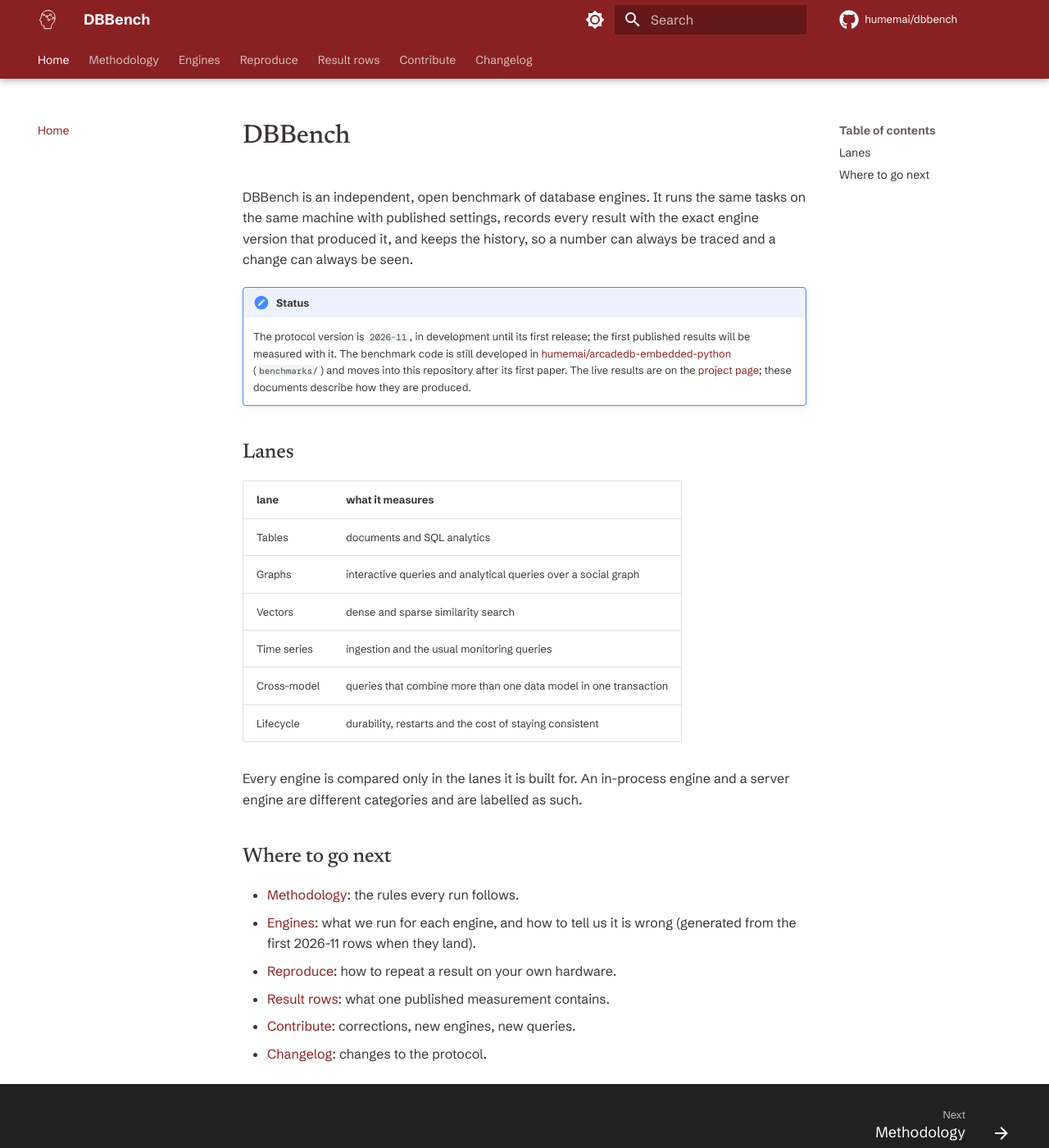
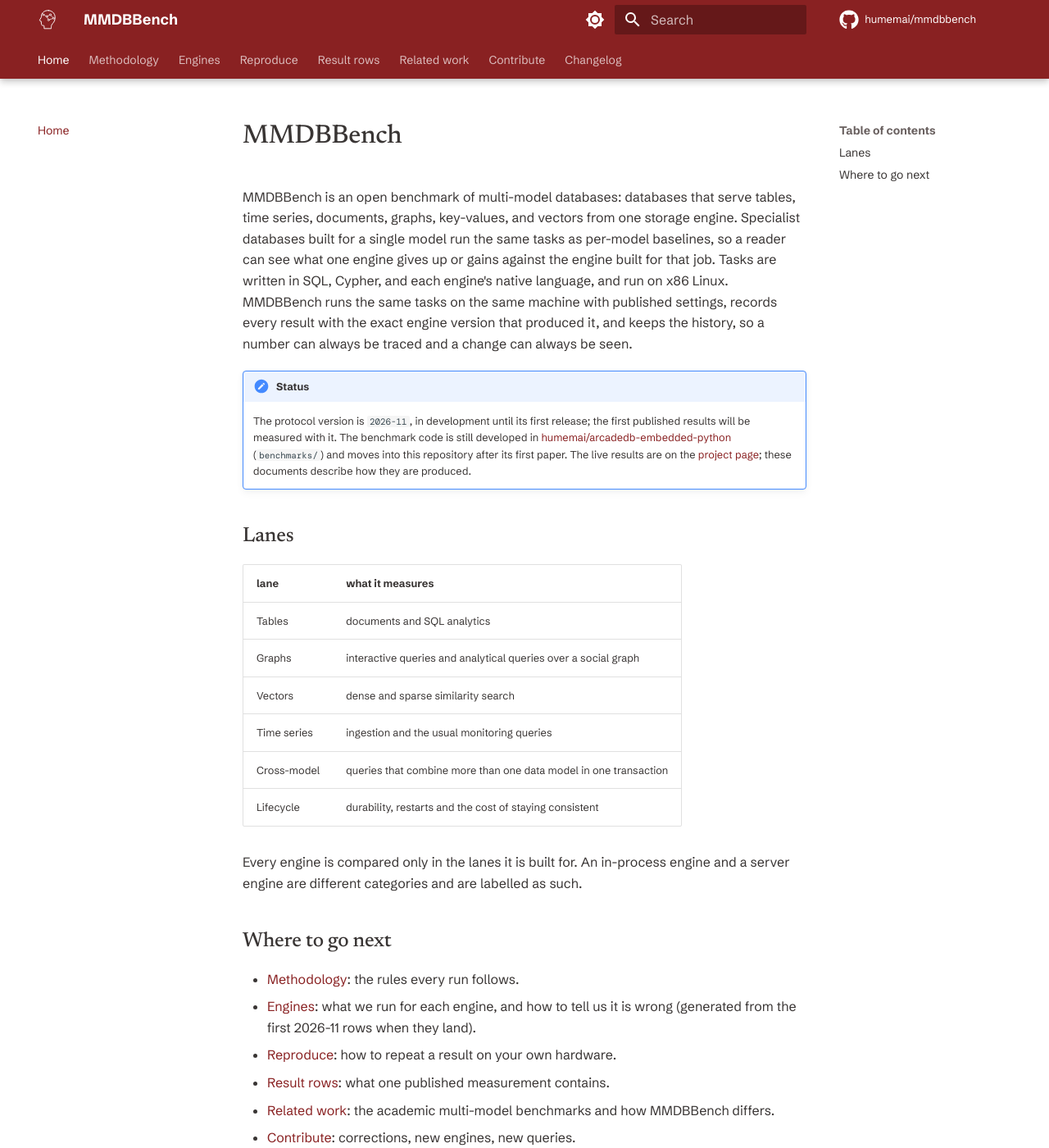
Before and after one commit to humemai/dbbench, an MkDocs documentation site: the page built from docs/index.md, in a window 1280 px wide and 1400 px high. Shown: the whole window at 82% size. Built offline with MkDocs 1.6.1 and Material for MkDocs 9.7.7, drawn with Linux system fonts in a browser that asks for light colours; some web fonts are replaced; comment, search, counter and statistics services are not loaded; the version menu is left out.

Commit message:
Rename DBBench to MMDBBench in the README, docs and metadata; add related work (refs #14) (#15)
Public text only. Repo rename, Zenodo and harness paths follow in #14.

Co-authored-by: Claude Sonnet 5.5 <noreply@anthropic.com>

```diff
--- a/docs/index.md
+++ b/docs/index.md
@@ -1,12 +1,12 @@
-# DBBench
+# MMDBBench
 
-DBBench is an independent, open benchmark of database engines. It runs the same tasks on the same machine with published settings, records every result with the exact engine version
+MMDBBench is an open benchmark of multi-model databases: databases that serve tables, time series, documents, graphs, key-values, and vectors from one storage engine. Specialist databases built for a single model run the same tasks as per-model baselines, so a reader can see what one engine gives up or gains against the engine built for that job. Tasks are written in SQL, Cypher, and each engine's native language, and run on x86 Linux. MMDBBench runs the same tasks on the same machine with published settings, records every result with the exact engine version
 that produced it, and keeps the history, so a number can always be traced and a change can always be seen.
 
 !!! note "Status"
     The protocol version is `2026-11`, in development until its first release; the first published results will be measured with it. The benchmark code is still developed in
     [humemai/arcadedb-embedded-python](https://github.com/humemai/arcadedb-embedded-python) (`benchmarks/`) and moves into this repository after its first paper. The live results are on
-    the [project page](https://humem.ai/research/dbbench); these documents describe how they are produced.
+    the [project page](https://humem.ai/research/mmdbbench); these documents describe how they are produced.
 
 ## Lanes
 
@@ -27,5 +27,6 @@ Every engine is compared only in the lanes it is built for. An in-process engine
 - [Engines](engines.md): what we run for each engine, and how to tell us it is wrong (generated from the first 2026-11 rows when they land).
 - [Reproduce](reproduce.md): how to repeat a result on your own hardware.
 - [Result rows](results-schema.md): what one published measurement contains.
+- [Related work](related-work.md): the academic multi-model benchmarks and how MMDBBench differs.
 - [Contribute](contribute.md): corrections, new engines, new queries.
 - [Changelog](changelog.md): changes to the protocol.
--- a/mkdocs.yml
+++ b/mkdocs.yml
@@ -1,9 +1,9 @@
-site_name: DBBench
-site_url: https://docs.humem.ai/dbbench/
-site_description: Documentation for DBBench, an independent, open benchmark of database engines
+site_name: MMDBBench
+site_url: https://docs.humem.ai/mmdbbench/
+site_description: Documentation for MMDBBench, an open benchmark of multi-model databases
 site_author: HumemAI
-repo_url: https://github.com/humemai/dbbench
-repo_name: humemai/dbbench
+repo_url: https://github.com/humemai/mmdbbench
+repo_name: humemai/mmdbbench
 edit_uri: edit/main/docs/
 
 copyright: Copyright &copy; 2026 HumemAI
@@ -75,7 +75,7 @@ markdown_extensions:
 extra:
   social:
     - icon: fontawesome/brands/github
-      link: https://github.com/humemai/dbbench
+      link: https://github.com/humemai/mmdbbench
   version:
     provider: mike
   version_tag: !ENV [MIKE_VERSION_TAG, main]
@@ -94,5 +94,6 @@ nav:
   - Engines: engines.md
   - Reproduce: reproduce.md
   - Result rows: results-schema.md
+  - Related work: related-work.md
   - Contribute: contribute.md
   - Changelog: changelog.md
--- a/pyproject.toml
+++ b/pyproject.toml
@@ -1,7 +1,7 @@
 [project]
-name = "dbbench"
+name = "mmdbbench"
 version = "0.0.0"
-description = "An independent, open benchmark of database engines (documentation scaffold; the benchmark code moves here after its first paper)."
+description = "An open benchmark of multi-model databases (documentation scaffold; the benchmark code moves here after its first paper)."
 readme = "README.md"
 requires-python = ">=3.12"
 license = { text = "MIT" }
```
Also changed, not shown: README.md (+15 -10 lines), docs/changelog.md (+2 -0 lines), docs/contribute.md (+1 -1 lines), docs/related-work.md (added, +20 -0 lines), 3 other files.
